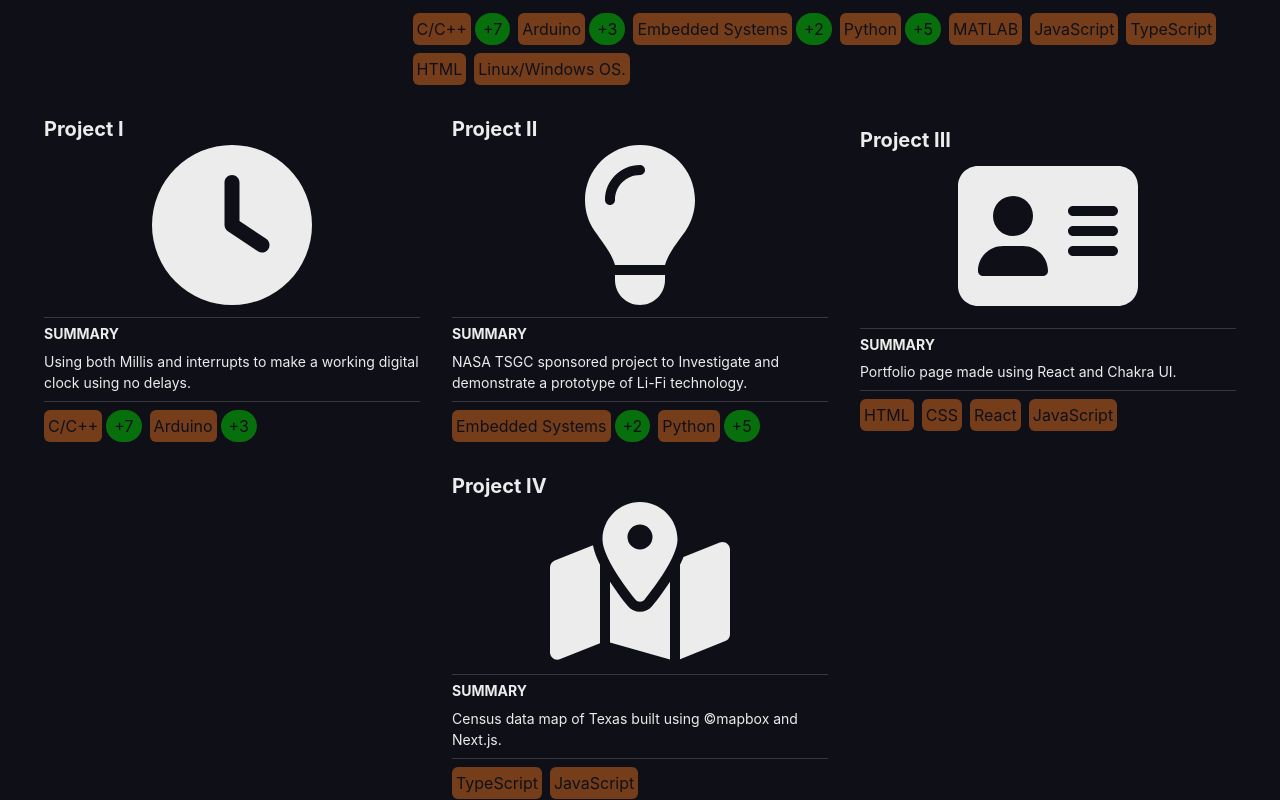
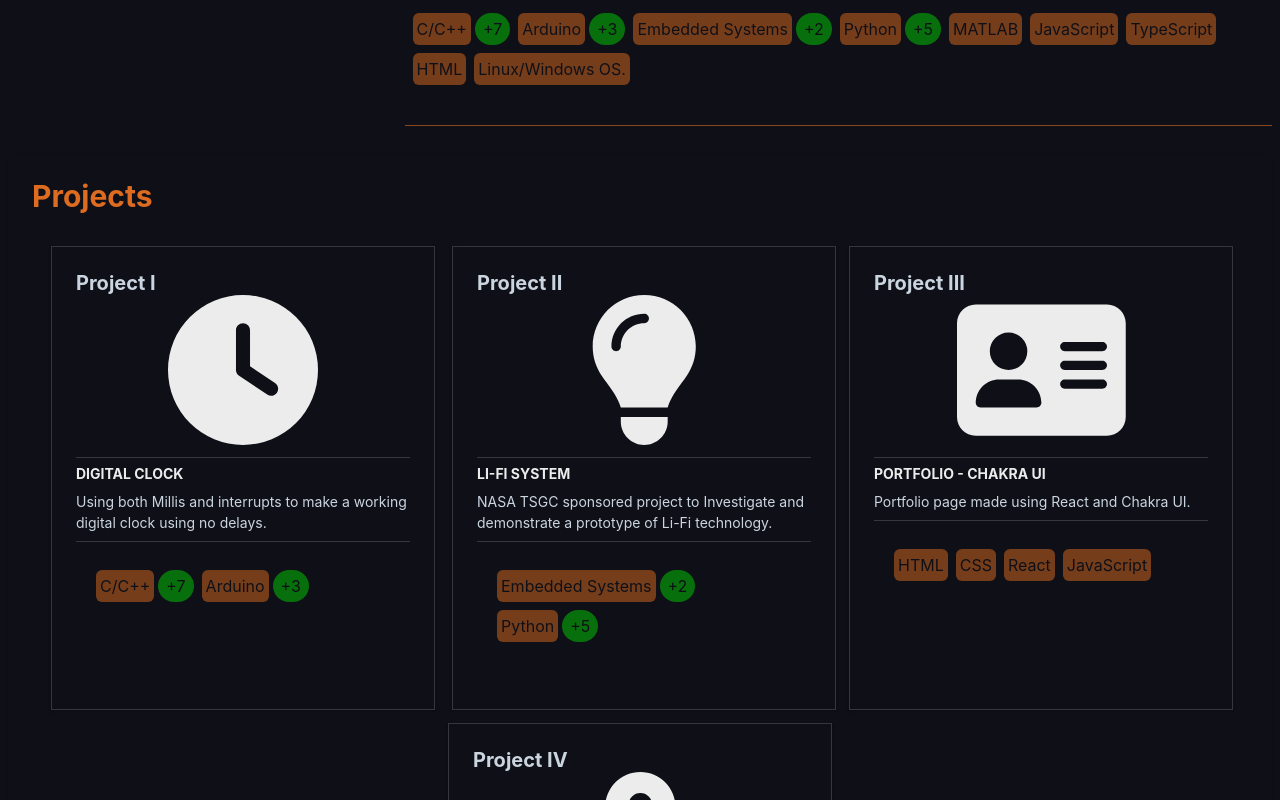
Before and after one commit to Zed-4/Portfolio-React-ChakraUI, a React (Create React App) app: page / in a window 1280 px wide. Shown: the part 1300-2100 px from the top of the page. Built offline with nearby package versions, Linux system fonts and the light colour scheme.

Commit message:
fix: updating the Projects section

```diff
--- a/package.json
+++ b/package.json
@@ -19,6 +19,7 @@
     "lodash": "^4.17.21",
     "react": "^18.3.1",
     "react-dom": "^18.3.1",
+    "react-router-dom": "^6.26.1",
     "react-scripts": "5.0.1",
     "web-vitals": "^4.2.3"
   },
--- a/src/App.js
+++ b/src/App.js
@@ -103,7 +103,7 @@ const projectFourSkills = [
 ]
 
 const mainPage = '/'
-//const resume= "./assets/resume/Abtin_Ortgoli.pdf"
+
 const linkedinLink = 'https://www.linkedin.com/in/abtin-ortgoli/'
 const emailLink = 'mailto: abtin.ortgoli@yahoo.com'
 const githubLink = 'https://github.com/Zed-4'
@@ -124,7 +124,7 @@ function App() {
 
   return (
 
-    <Box bg={useColorModeValue(colors['bgGrayLight'], colors['bgBlack'])}>
+    <Box bg={useColorModeValue(colors['bgGrayLight'], colors['bgBlack'])} cursor='context-menu'>
       {/* ----------------------------HamburgerIcon setup---------------------------- */}
       <Box bg={useColorModeValue(colors['whiteBar'], colors['blackBar'])} color={useColorModeValue(colors['red'], colors['orange'])} fontWeight='bold' boxShadow='dark-lg'>
         <Flex h={24} alignItems={'center'} justifyContent={'flex-start'}>
@@ -237,10 +237,11 @@ function App() {
             noOfLines={isMoreOpen ? undefined : '1'}
             textShadow='none'
             align="center"
+            textAlign='justify'
             m='1'
             mb='0'
             py='3'
-            w='50%'
+            w={{ base: '95%', md: '90%', lg: '60%' }}
             // px='25%'
             color={useColorModeValue('gray.700', 'gray.300')}
           >
@@ -399,7 +400,7 @@ function App() {
                             color: useColorModeValue(colors['bgGrayLight'], colors['bgBlack'])
                           }}
                         >
-                          NASA TSGC Design Challenge of Fall 2022
+                          NASA TSGC Design Challenge Fall 2022
                         </Highlight>
                       </ListItem>
                       <ListItem>
@@ -414,7 +415,7 @@ function App() {
                             color: useColorModeValue(colors['bgGrayLight'], colors['bgBlack'])
                           }}
                         >
-                          NASA TSGC Design Challenge of Spring 2023
+                          NASA TSGC Design Challenge Spring 2023
                         </Highlight>
                       </ListItem>
                       <ListItem>
@@ -481,7 +482,7 @@ function App() {
                       opacity: '100%'
                     }}>
                     <Heading size='sm' textTransform='uppercase'>
-                      University of Texas at Arlington
+                      I: University of Texas at Arlington
                     </Heading>
                     <Text pt='2' fontSize='xs'>
                       Arlington, TX
@@ -737,16 +738,35 @@ function App() {
                 </CardBody>
               </Card>
             </Box>
+            <Divider py='4' borderColor={colors['orange']} />
           </Box>
         </Flex>
         {/* ----------------------------PROJECTS---------------------------- */}
         <Flex justify='flex-end'>
-          <HStack justifyContent='center' flexFlow='wrap' overflow='auto' spacing='24px'>
+          <Card
+            m='2'
+            p='1'
+            color={useColorModeValue(colors['red'], colors['orange'])}
+            bg={useColorModeValue(colors['bgGrayLight'], colors['bgBlack'])}
+            _hover={{
+              boxShadow: 'dark-lg',
+              textDecoration: 'none',
+              bg: useColorModeValue(colors['whiteBar'], colors['blackBar']),
+              opacity: '100%'
+            }}>
+            <CardHeader>
+              <Heading size='lg'>Projects</Heading>
+            </CardHeader>
+            <HStack flexFlow='wrap' maxH={{ base: "500", md: "300", lg: 'fit-content' }} justifyContent='center' overflowY='auto' spacing='5px' m='1'>
               {/* ----------------------------PROJECT I---------------------------- */}
-            <Card w={{ base: "sm", md: "sm", lg: 'sm' }}
+              <Card
+                minH={{ base: "sm", md: "sm", lg: '29rem' }}
+                w={{ base: "sm", md: "sm", lg: 'sm' }}
+                m='2'
                 p='1'
                 bg={useColorModeValue(colors['bgGrayLight'], colors['bgBlack'])}
-              variant='unstyled'
+                variant='outline'
+                rounded='0'
                 _hover={{
                   border: '1px',
                   borderColor: useColorModeValue('gray.500', 'gray.500'),
@@ -756,28 +776,32 @@ function App() {
                   bg: useColorModeValue(colors['whiteBar'], colors['blackBar']),
                   opacity: '100%'
                 }}>
-              <CardHeader>
+                <Link href={projectOne} target='_blank'
+                  _hover={{
+                    color: useColorModeValue(colors['red'], colors['orange']),
+                    textDecoration: 'none',
+
+                  }} >
+                  <CardHeader color={useColorModeValue('gray.700', 'gray.300')}>
                     <Heading size='md'>Project I</Heading>
                   </CardHeader>
                   <CardBody>
                     <Stack divider={<StackDivider />} spacing='2'>
-                  <Box boxSize='fit-content' m='auto' my='1'>
-                    <Link href={projectOne} target='_blank'>
+                      <Box boxSize='fit-content' m='auto' my='1' mt='-10'>
                         <Box
+                          fontSize={{ base: "15px" }}
                           _hover={{
                             color: useColorModeValue(colors['red'], colors['orange']),
                             textDecoration: 'none',
-                          fontWeight: 'bold'
                           }}>
                           {< FontAwesomeIcon icon={faClock} size='10x' />}
                         </Box>
-                    </Link>
                       </Box>
                       <Box>
                         <Heading size='xs' textTransform='uppercase'>
-                      Summary
+                          Digital Clock
                         </Heading>
-                    <Text pt='2' fontSize='sm'>
+                        <Text pt='2' fontSize='sm' color={useColorModeValue('gray.700', 'gray.300')}>
                           Using both Millis and interrupts to make a working digital clock using no delays.
                         </Text>
                       </Box>
@@ -832,12 +856,17 @@ function App() {
                       </CardBody>
                     </Stack>
                   </CardBody>
+                </Link>
               </Card>
               {/* ----------------------------PROJECT II---------------------------- */}
-            <Card w={{ base: "sm", md: "sm", lg: 'sm' }}
+              <Card
+                minH={{ base: "sm", md: "sm", lg: '29rem' }}
+                w={{ base: "sm", md: "sm", lg: 'sm' }}
+                mx='1'
                 p='1'
                 bg={useColorModeValue(colors['bgGrayLight'], colors['bgBlack'])}
-              variant='unstyled'
+                variant='outline'
+                rounded='0'
                 _hover={{
                   border: '1px',
                   borderColor: useColorModeValue('gray.500', 'gray.500'),
@@ -847,14 +876,20 @@ function App() {
                   bg: useColorModeValue(colors['whiteBar'], colors['blackBar']),
                   opacity: '100%'
                 }}>
-              <CardHeader>
+                <Link href={projectTwo} target='_blank'
+                  _hover={{
+                    color: useColorModeValue(colors['red'], colors['orange']),
+                    textDecoration: 'none',
+
+                  }}>
+                  <CardHeader color={useColorModeValue('gray.700', 'gray.300')}>
                     <Heading size='md'>Project II</Heading>
                   </CardHeader>
                   <CardBody>
                     <Stack divider={<StackDivider />} spacing='2'>
-                  <Box boxSize='fit-content' m='auto' my='1'>
-                    <Link href={projectTwo} target='_blank'>
+                      <Box boxSize='fit-content' m='auto' my='1' mt='-10'>
                         <Box
+                          fontSize={{ base: "15px" }}
                           _hover={{
                             color: useColorModeValue(colors['red'], colors['orange']),
                             textDecoration: 'none',
@@ -862,13 +897,12 @@ function App() {
                           }}>
                           {< FontAwesomeIcon icon={faLightbulb} size='10x' />}
                         </Box>
-                    </Link>
                       </Box>
                       <Box>
                         <Heading size='xs' textTransform='uppercase'>
-                      Summary
+                          Li-Fi System
                         </Heading>
-                    <Text pt='2' fontSize='sm'>
+                        <Text pt='2' fontSize='sm' color={useColorModeValue('gray.700', 'gray.300')}>
                           NASA TSGC sponsored project to Investigate and demonstrate a prototype of Li-Fi technology.
                         </Text>
                       </Box>
@@ -923,12 +957,17 @@ function App() {
                       </CardBody>
                     </Stack>
                   </CardBody>
+                </Link>
               </Card>
               {/* ----------------------------PROJECT III---------------------------- */}
-            <Card w={{ base: "sm", md: "sm", lg: 'sm' }}
+              <Card
+                minH={{ base: "sm", md: "sm", lg: '29rem' }}
+                w={{ base: "sm", md: "sm", lg: 'sm' }}
+                mx='1'
                 p='1'
                 bg={useColorModeValue(colors['bgGrayLight'], colors['bgBlack'])}
-              variant='unstyled'
+                variant='outline'
+                rounded='0'
                 _hover={{
                   border: '1px',
                   borderColor: useColorModeValue('gray.500', 'gray.500'),
@@ -938,14 +977,20 @@ function App() {
                   bg: useColorModeValue(colors['whiteBar'], colors['blackBar']),
                   opacity: '100%'
                 }}>
-              <CardHeader>
+                <Link href={projectThree} target='_blank'
+                  _hover={{
+                    color: useColorModeValue(colors['red'], colors['orange']),
+                    textDecoration: 'none',
+
+                  }} >
+                  <CardHeader color={useColorModeValue('gray.700', 'gray.300')}>
                     <Heading size='md'>Project III</Heading>
                   </CardHeader>
                   <CardBody>
                     <Stack divider={<StackDivider />} spacing='2'>
-                  <Box boxSize='fit-content' m='auto' my='1'>
-                    <Link href={projectThree} target='_blank'>
+                      <Box boxSize='fit-content' m='auto' my='1' mt='-10'>
                         <Box
+                          fontSize={{ base: "15px" }}
                           _hover={{
                             color: useColorModeValue(colors['red'], colors['orange']),
                             textDecoration: 'none',
@@ -953,13 +998,12 @@ function App() {
                           }}>
                           {< FontAwesomeIcon icon={faAddressCard} size='10x' />}
                         </Box>
-                    </Link>
                       </Box>
                       <Box>
                         <Heading size='xs' textTransform='uppercase'>
-                      Summary
+                          Portfolio - Chakra UI
                         </Heading>
-                    <Text pt='2' fontSize='sm'>
+                        <Text pt='2' fontSize='sm' color={useColorModeValue('gray.700', 'gray.300')}>
                           Portfolio page made using React and Chakra UI.
                         </Text>
                       </Box>
@@ -1014,12 +1058,17 @@ function App() {
                       </CardBody>
                     </Stack>
                   </CardBody>
+                </Link>
               </Card>
               {/* ----------------------------PROJECT IV---------------------------- */}
-            <Card w={{ base: "sm", md: "sm", lg: 'sm' }}
+              <Card
+                minH={{ base: "sm", md: "sm", lg: '29rem' }}
+                w={{ base: "sm", md: "sm", lg: 'sm' }}
+                mx='1'
                 p='1'
                 bg={useColorModeValue(colors['bgGrayLight'], colors['bgBlack'])}
-              variant='unstyled'
+                variant='outline'
+                rounded='0'
                 _hover={{
                   border: '1px',
                   borderColor: useColorModeValue('gray.500', 'gray.500'),
@@ -1029,14 +1078,20 @@ function App() {
                   bg: useColorModeValue(colors['whiteBar'], colors['blackBar']),
                   opacity: '100%'
                 }}>
-              <CardHeader>
+                <Link href={projectFour} target='_blank'
+                  _hover={{
+                    color: useColorModeValue(colors['red'], colors['orange']),
+                    textDecoration: 'none',
+
+                  }} >
+                  <CardHeader color={useColorModeValue('gray.700', 'gray.300')}>
                     <Heading size='md'>Project IV</Heading>
                   </CardHeader>
                   <CardBody>
                     <Stack divider={<StackDivider />} spacing='2'>
-                  <Box boxSize='fit-content' m='auto' my='1'>
-                    <Link href={projectFour} target='_blank'>
+                      <Box boxSize='fit-content' m='auto' my='1' mt='-10'>
                         <Box
+                          fontSize={{ base: "15px" }}
                           _hover={{
                             color: useColorModeValue(colors['red'], colors['orange']),
                             textDecoration: 'none',
@@ -1044,13 +1099,12 @@ function App() {
                           }}>
                           {< FontAwesomeIcon icon={faMapLocationDot} size='10x' />}
                         </Box>
-                    </Link>
                       </Box>
                       <Box>
                         <Heading size='xs' textTransform='uppercase'>
-                      Summary
+                          Texas - Census Data Map
                         </Heading>
-                    <Text pt='2' fontSize='sm'>
+                        <Text pt='2' fontSize='sm' color={useColorModeValue('gray.700', 'gray.300')}>
                           Census data map of Texas built using ©mapbox and Next.js.
                         </Text>
                       </Box>
@@ -1105,8 +1159,10 @@ function App() {
                       </CardBody>
                     </Stack>
                   </CardBody>
+                </Link>
               </Card>
             </HStack>
+          </Card>
         </Flex>
       </Box >
       {/* ----------------------------Footer---------------------------- */}
@@ -1123,11 +1179,12 @@ function App() {
         bottom={0} >
         <Link href={resume} target='_blank'>
           <Button
-            ml='3'
+            ml={{ base: "40px", md: "70px", lg: "3" }}
             color={useColorModeValue(colors['blackGH'], colors['white'])}
-            fontSize={{ base: '15px', md: '20px', lg: '30px' }}
+            fontSize={{ base: '12px', md: '20px', lg: '30px' }}
             height='48px'
-            width={{ base: '95px', md: '120px', lg: '180px' }}
+            width={{ base: '60px', md: '120px', lg: '180px' }}
+            flexFlow={{ base: "wrap", md: "nowrap", lg: "nowrap" }}
             leftIcon={<FontAwesomeIcon icon={faAddressCard} />}
             _hover={{
               rounded: 'sm',
```
Also changed, not shown: 1 other file (tests, documents, lock files or other folders). Lines whose indentation alone changed are shown as unchanged.
